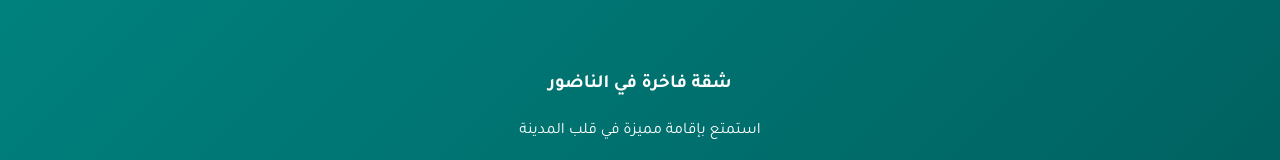
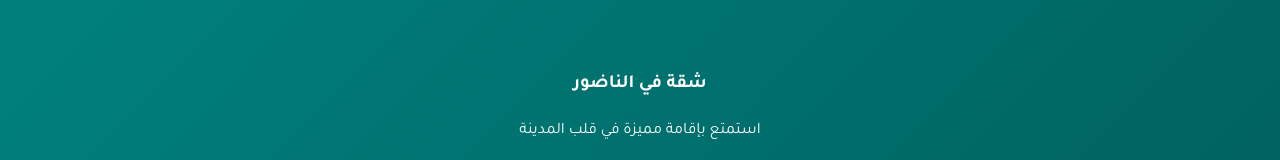
Before and after one commit to MEDELBOU3/stayease, a plain HTML site: page index.html in a window 1280 px wide. Shown: the part 3134-3294 px from the top of the page. Drawn offline with Linux system fonts and the light colour scheme.

Commit message:
Update index.html

```diff
--- a/index.html
+++ b/index.html
@@ -410,7 +410,7 @@
 
     <footer>
         <div class="container">
-            <h3>شقة فاخرة في الناضور</h3>
+            <h3>شقة  في الناضور</h3>
             <p>استمتع بإقامة مميزة في قلب المدينة</p>
             <div class="social-icons">
                 <a href="https://www.facebook.com/Simo.lbou3?mibextid=ZbWKwL" title="فيسبوك"><i class="fab fa-facebook"></i></a>
```
